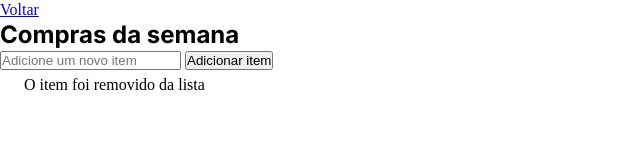
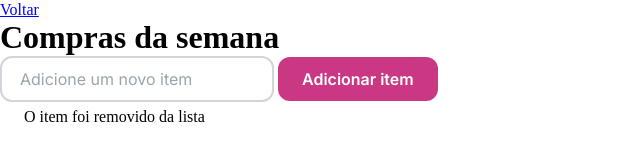
Before and after one commit to edu-sanches/lista-de-compras, a plain HTML site: page index.html in a window 1280 px wide. Shown: the part 43-204 px from the top of the page, without its empty margins (0-640 px from the left). Drawn offline with Linux system fonts and the light colour scheme; some icons are missing.

Commit message:
Updating imports on index.css

```diff
--- a/style/index.css
+++ b/style/index.css
@@ -1,5 +1,3 @@
 @import url(global.css);
-
-h1 {
-    font: var(--title);
-}
+@import url(layout.css);
+@import url(forms.css);
```
